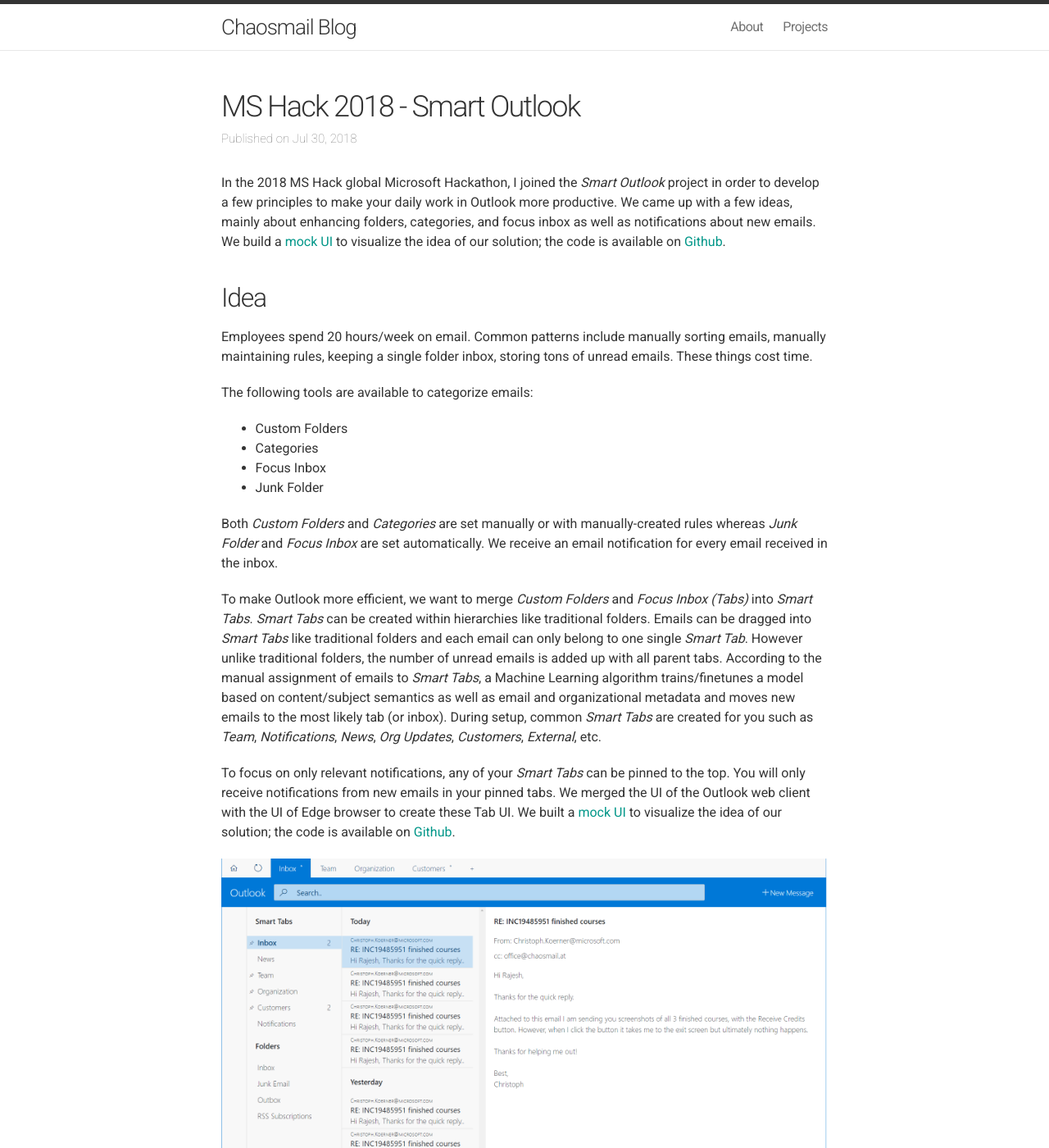
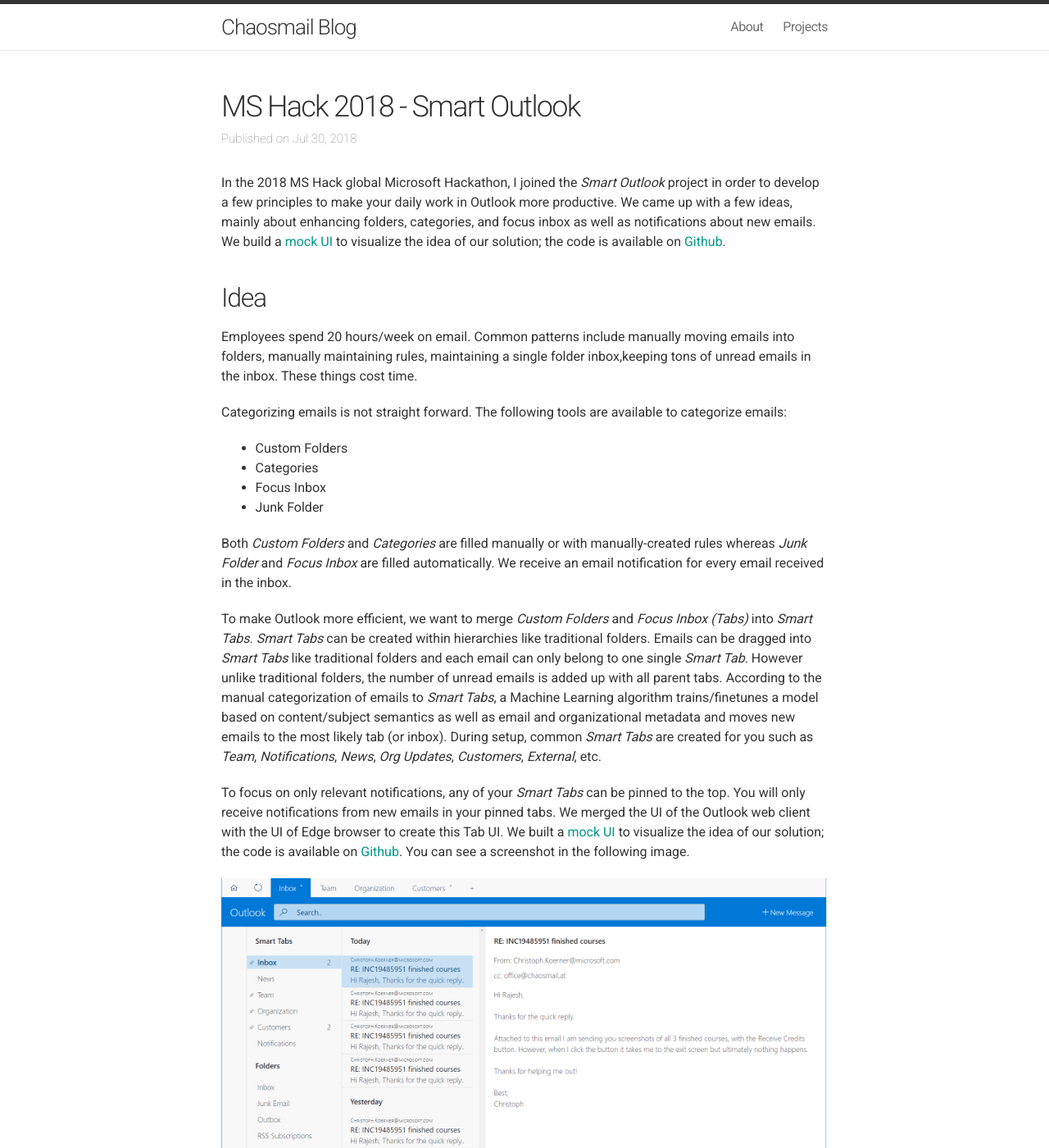
Before and after one commit to chaosmail/chaosmail.github.com, a Jekyll site: the page built from _posts/2018-07-30-ms-hack-2018-smart-outlook.md, in a window 1280 px wide and 1400 px high. Shown: the whole window at 82% size. Built offline with Jekyll 4.4.1, drawn with Linux system fonts in a browser that asks for light colours; nearby versions of some CDN libraries; comment, search, counter and statistics services are not loaded.

Commit message:
Update 2018-07-30-ms-hack-2018-smart-outlook.md

```diff
--- a/_posts/2018-07-30-ms-hack-2018-smart-outlook.md
+++ b/_posts/2018-07-30-ms-hack-2018-smart-outlook.md
@@ -11,20 +11,20 @@
 
 ## Idea
 
-Employees spend 20 hours/week on email. Common patterns include manually sorting emails, manually maintaining rules, keeping a single folder inbox, storing tons of unread emails. These things cost time.
+Employees spend 20 hours/week on email. Common patterns include manually moving emails into folders, manually maintaining rules, maintaining a single folder inbox,keeping tons of unread emails in the inbox. These things cost time.
 
-The following tools are available to categorize emails:
+Categorizing emails is not straight forward. The following tools are available to categorize emails:
 
 * Custom Folders
 * Categories
 * Focus Inbox
 * Junk Folder
 
-Both *Custom Folders* and *Categories* are set manually or with manually-created rules whereas *Junk Folder* and *Focus Inbox* are set automatically. We receive an email notification for every email received in the inbox.
+Both *Custom Folders* and *Categories* are filled manually or with manually-created rules whereas *Junk Folder* and *Focus Inbox* are filled automatically. We receive an email notification for every email received in the inbox.
 
-To make Outlook more efficient, we want to merge *Custom Folders* and *Focus Inbox (Tabs)* into *Smart Tabs*. *Smart Tabs* can be created within hierarchies like traditional folders. Emails can be dragged into *Smart Tabs* like traditional folders and each email can only belong to one single *Smart Tab*. However unlike traditional folders, the number of unread emails is added up with all parent tabs. According to the manual assignment of emails to *Smart Tabs*, a Machine Learning algorithm trains/finetunes a model based on content/subject semantics as well as email and organizational metadata and moves new emails to the most likely tab (or inbox). During setup, common *Smart Tabs* are created for you such as *Team*, *Notifications*, *News*, *Org Updates*, *Customers*, *External*, etc.
+To make Outlook more efficient, we want to merge *Custom Folders* and *Focus Inbox (Tabs)* into *Smart Tabs*. *Smart Tabs* can be created within hierarchies like traditional folders. Emails can be dragged into *Smart Tabs* like traditional folders and each email can only belong to one single *Smart Tab*. However unlike traditional folders, the number of unread emails is added up with all parent tabs. According to the manual categorization of emails to *Smart Tabs*, a Machine Learning algorithm trains/finetunes a model based on content/subject semantics as well as email and organizational metadata and moves new emails to the most likely tab (or inbox). During setup, common *Smart Tabs* are created for you such as *Team*, *Notifications*, *News*, *Org Updates*, *Customers*, *External*, etc.
 
-To focus on only relevant notifications, any of your *Smart Tabs* can be pinned to the top. You will only receive notifications from new emails in your pinned tabs. We merged the UI of the Outlook web client with the UI of Edge browser to create these Tab UI. We built a [mock UI][smart-outlook-demo] to visualize the idea of our solution; the code is available on [Github][smart-outlook-code].
+To focus on only relevant notifications, any of your *Smart Tabs* can be pinned to the top. You will only receive notifications from new emails in your pinned tabs. We merged the UI of the Outlook web client with the UI of Edge browser to create this Tab UI. We built a [mock UI][smart-outlook-demo] to visualize the idea of our solution; the code is available on [Github][smart-outlook-code]. You can see a screenshot in the following image.
 
 ![Smart Tabs UI]({{ site.baseurl }}/images/projects/smart-outlook-mock-ui.png "Smart Tabs UI"){: .image-col-1}
 
```
Also changed, not shown: other parts of _posts/2018-07-30-ms-hack-2018-smart-outlook.md (+2 -0 lines).
